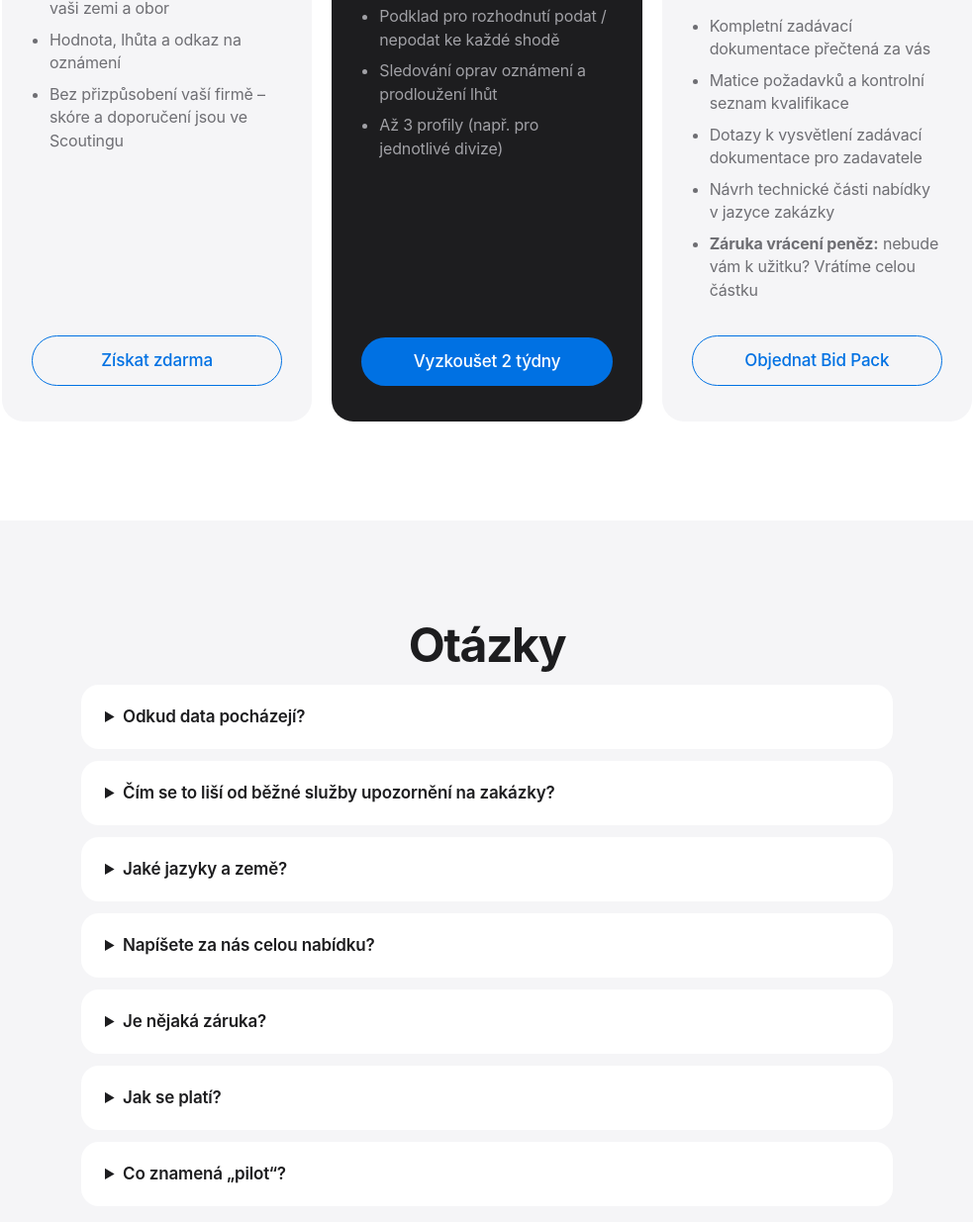
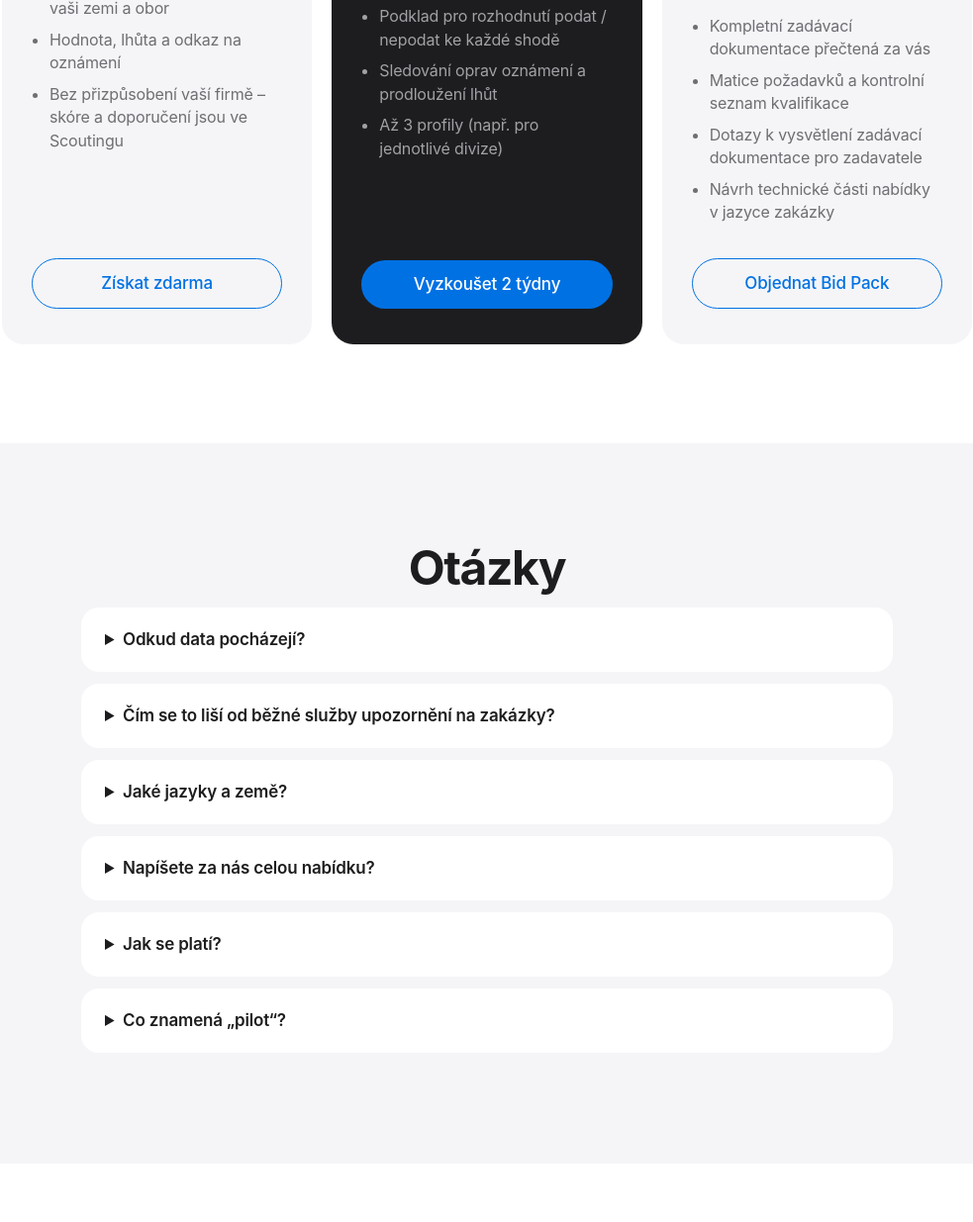
Before and after one commit to TomnakNakatomi/byzform.com, a plain HTML site: page cs/index.html in a window 1280 px wide. Shown: the part 3933-5168 px from the top of the page at 99% size, without its empty margins (148-1131 px from the left). Drawn offline with Linux system fonts and the light colour scheme.

Commit message:
Remove money-back guarantee (cs/index.html)

```diff
--- a/cs/index.html
+++ b/cs/index.html
@@ -83,7 +83,7 @@
     </div>
     <div class="plan">
       <div class="tag">Za zakázku</div><h3>Bid Pack</h3><div class="amt"><s style="color:#9aa4b2;font-size:22px;font-weight:600">€490</s> €245 <small>/ zakázka v pilotu</small></div>
-      <ul><li>Kompletní zadávací dokumentace přečtená za vás</li><li>Matice požadavků a kontrolní seznam kvalifikace</li><li>Dotazy k vysvětlení zadávací dokumentace pro zadavatele</li><li>Návrh technické části nabídky v jazyce zakázky</li><li><b>Záruka vrácení peněz:</b> nebude vám k užitku? Vrátíme celou částku</li></ul>
+      <ul><li>Kompletní zadávací dokumentace přečtená za vás</li><li>Matice požadavků a kontrolní seznam kvalifikace</li><li>Dotazy k vysvětlení zadávací dokumentace pro zadavatele</li><li>Návrh technické části nabídky v jazyce zakázky</li></ul>
       <a class="btn ghost" href="mailto:byzform@byzform.com?subject=Objedn%C3%A1vka%20Bid%20Pack&body=%C4%8C%C3%ADslo%20ozn%C3%A1men%C3%AD%20v%20TED%20nebo%20odkaz%3A%0AWeb%20firmy%3A">Objednat Bid Pack</a>
     </div>
   </div>
@@ -95,7 +95,6 @@
   <details><summary>Čím se to liší od běžné služby upozornění na zakázky?</summary><p>Upozornění hledají klíčová slova a nechají vám dlouhý seznam. My každé oznámení posoudíme podle vašich skutečných schopností a řekneme vám, zda stojí za čas vašeho nabídkového týmu - včetně důvodů, proč ne.</p></details>
   <details><summary>Jaké jazyky a země?</summary><p>Všech 27 zemí EU a EHP. Oznámení čteme v původním jazyce a shrnutí dostanete v češtině (nebo v angličtině, slovenštině, polštině či němčině).</p></details>
   <details><summary>Napíšete za nás celou nabídku?</summary><p>Ne. Bid Pack dá vašemu týmu strukturovaný náskok - požadavky, kontrolní seznam, dotazy a návrh technické části. Nabídková cena, čestná prohlášení a finální podání nabídky zůstávají na vás.</p></details>
-  <details><summary>Je nějaká záruka?</summary><p>Ano. Pokud vám Bid Pack nebude k užitku, napište nám do 7 dnů od dodání a vrátíme celou částku. Bez vysvětlování a formulářů.</p></details>
   <details><summary>Jak se platí?</summary><p>Na fakturu bankovním převodem v EUR, vždy předem. Scouting je měsíční předplatné: po 2týdenní bezplatné zkušební době zaplatíte měsíc dopředu (pilotní klienti se slevou 50 % na první 3 měsíce). Bid Pack se platí při objednání. Scouting lze kdykoli zrušit s účinností od dalšího měsíce.</p></details>
   <details><summary>Co znamená „pilot“?</summary><p>ByzForm je nová služba. Pilotní klienti dostávají plnou službu za poloviční cenu po první 3 měsíce výměnou za upřímnou zpětnou vazbu. Formáty a funkce můžeme průběžně upravovat podle toho, co se naučíme.</p></details>
 </div></section>
```
